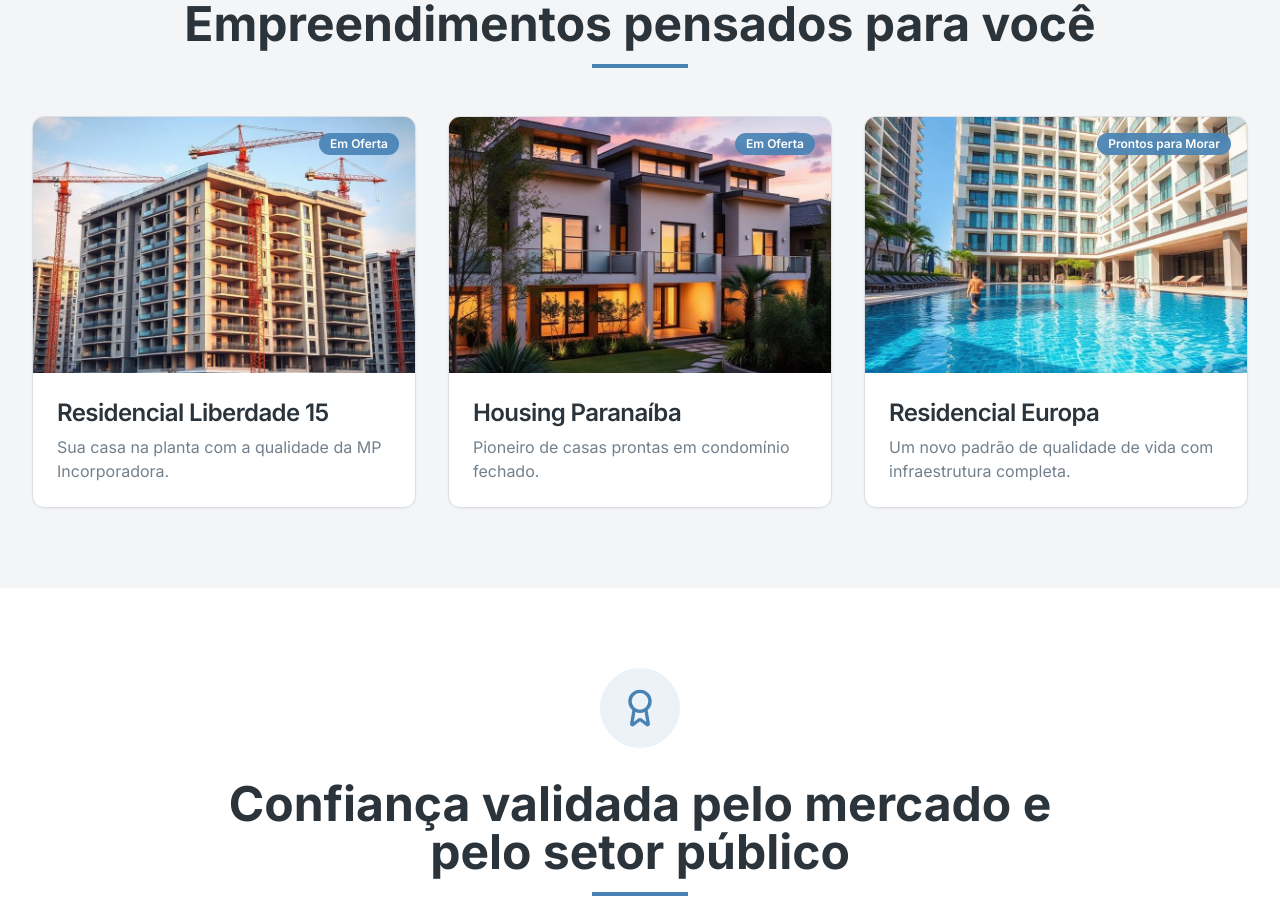
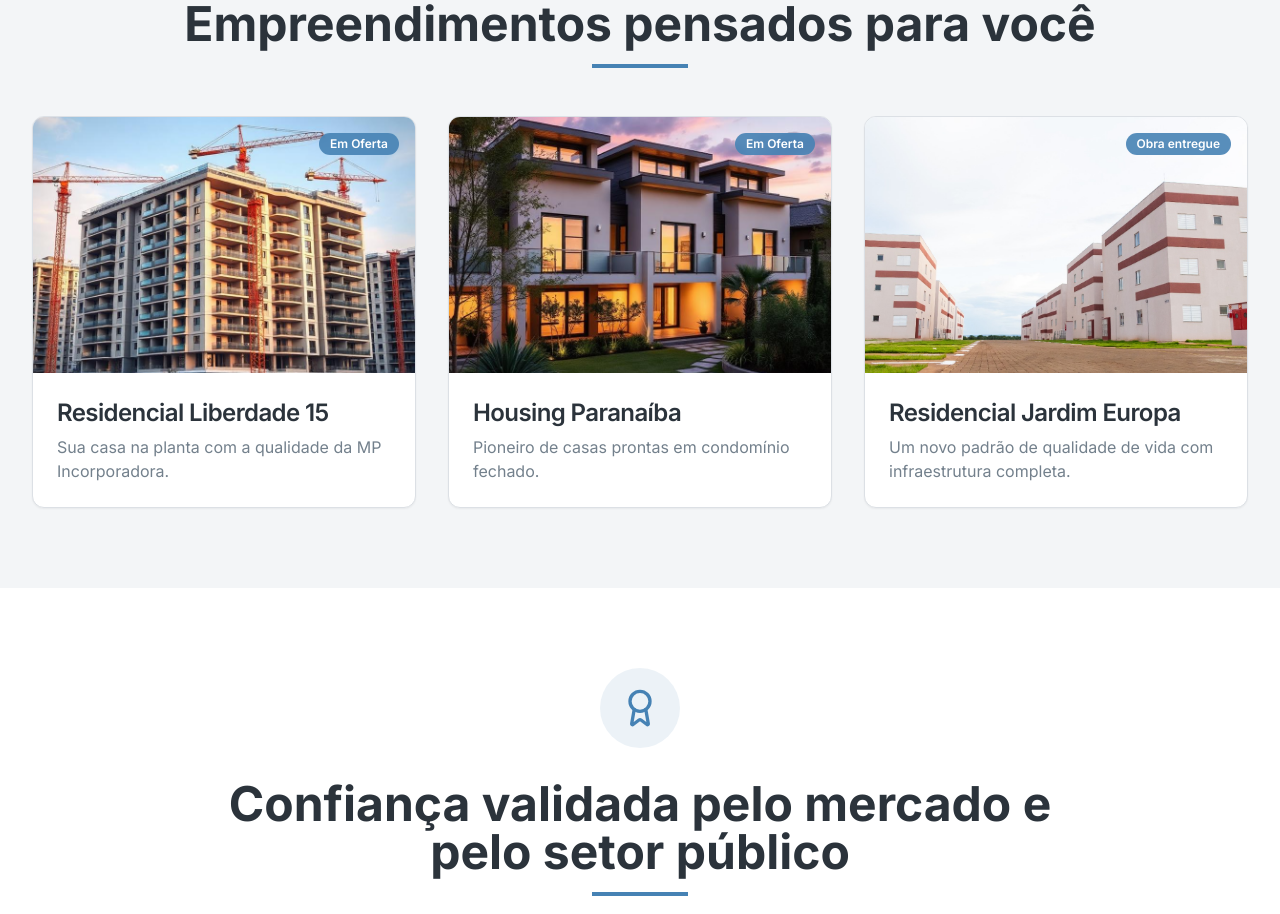
Before and after one commit to produtorasu-bot/mp-incorporadora-site-solido, a React (Vite) app: page / in a window 1280 px wide. Shown: the part 880-1794 px from the top of the page. Built offline with nearby package versions, Linux system fonts and the light colour scheme; the HTML template or start-up script is replaced by a standard one.

Commit message:
Refactor: Atualizar banner Residencial Europa

```diff
--- a/src/components/ProjectsShowcase.tsx
+++ b/src/components/ProjectsShowcase.tsx
@@ -2,9 +2,9 @@ import { Card, CardDescription, CardHeader, CardTitle } from "@/components/ui/ca
 import { Badge } from "@/components/ui/badge";
 import liberdade15 from "@/assets/liberdade-15.jpg";
 import housingParanaiba from "@/assets/housing-paranaiba.jpg";
-import europaReady from "@/assets/europa-ready.jpg";
+import residencialJardimEuropa from "@/assets/residencial-jardim-europa.jpg";
 
-type ProjectStatus = "Em Oferta" | "Em Obras" | "Prontos para Morar";
+type ProjectStatus = "Em Oferta" | "Em Obras" | "Obra entregue";
 
 interface Project {
   id: number;
@@ -31,10 +31,10 @@ const projects: Project[] = [
   },
   {
     id: 3,
-    title: "Residencial Europa",
+    title: "Residencial Jardim Europa",
     description: "Um novo padrão de qualidade de vida com infraestrutura completa.",
-    status: "Prontos para Morar",
-    image: europaReady,
+    status: "Obra entregue",
+    image: residencialJardimEuropa,
   },
 ];
 
```
Also changed, not shown: src/assets/residencial-jardim-europa.jpg (added).
